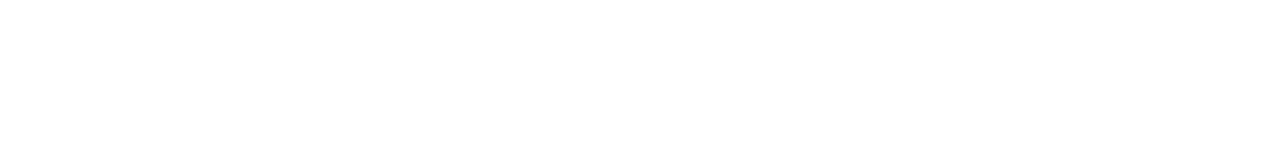
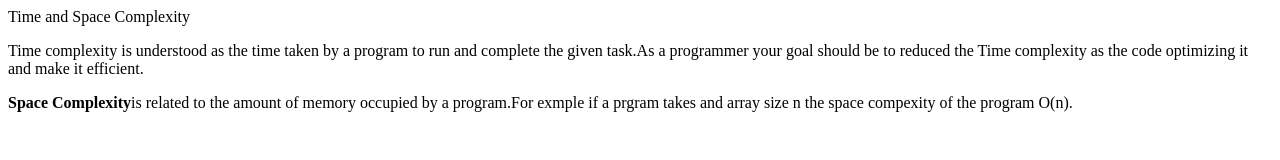
Before and after one commit to acciojob/time-and-space-complexity-saurabhsuman483, a website: page main.html in a window 1280 px wide. Drawn offline with Linux system fonts and the light colour scheme.

Commit message:
created a submission

```diff
--- a/main.html
+++ b/main.html
@@ -8,6 +8,10 @@
 
 <body>
 	<!-- the entire body must be written by student -->
+	<h>Time and Space Complexity</h>
+	<p>Time complexity is understood as the time taken by a program to run and complete the given task.As a programmer your goal should be to reduced the Time complexity as the code optimizing it and make it efficient.</p>
+	<p><b>Space Complexity</b>is related to the amount of memory occupied by a program.For exmple if a prgram takes and array size n the space compexity of the program O(n).</p>
+
     <script type="text/javascript" src="./script.js">
 </script>
 
```
